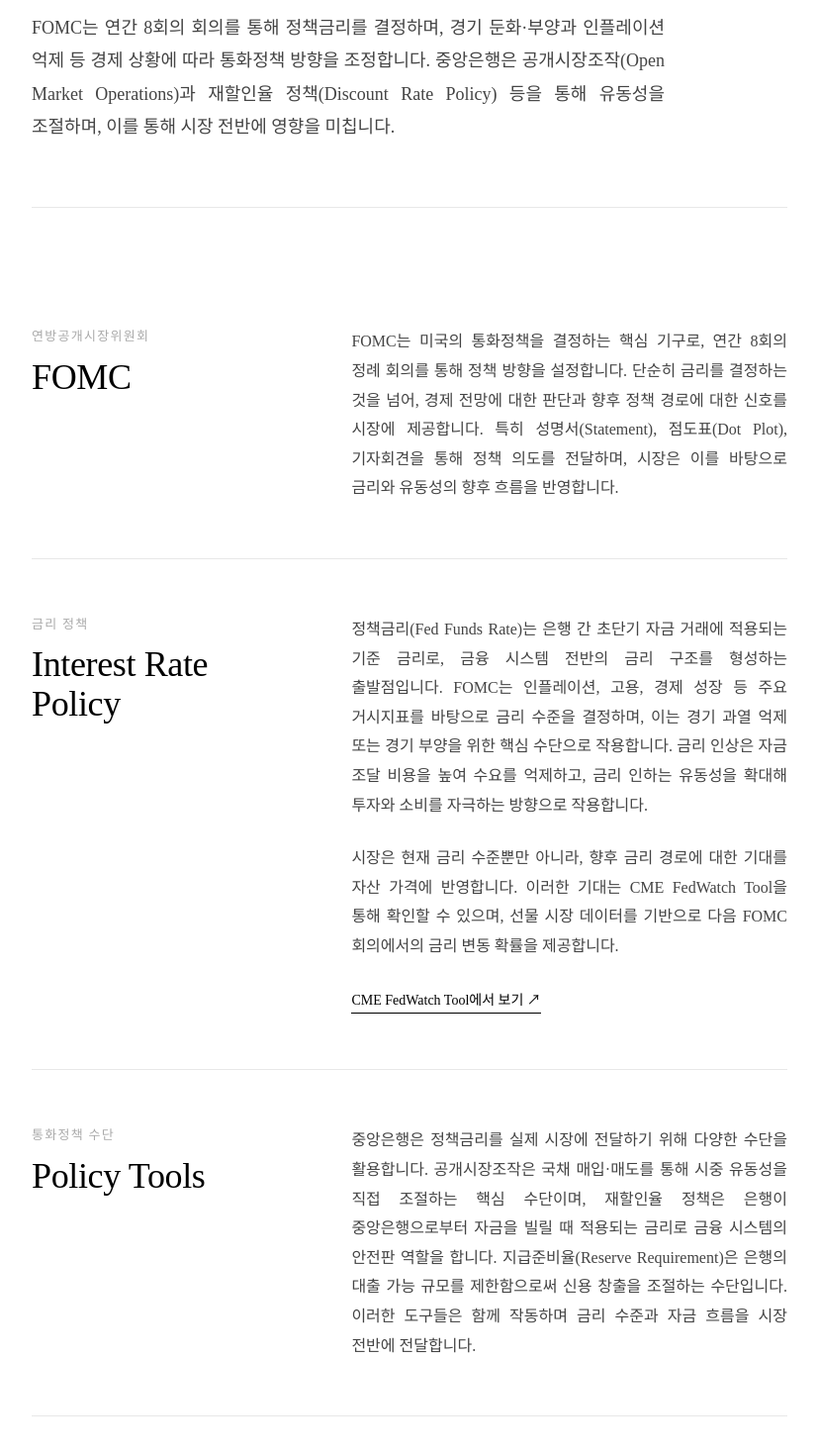
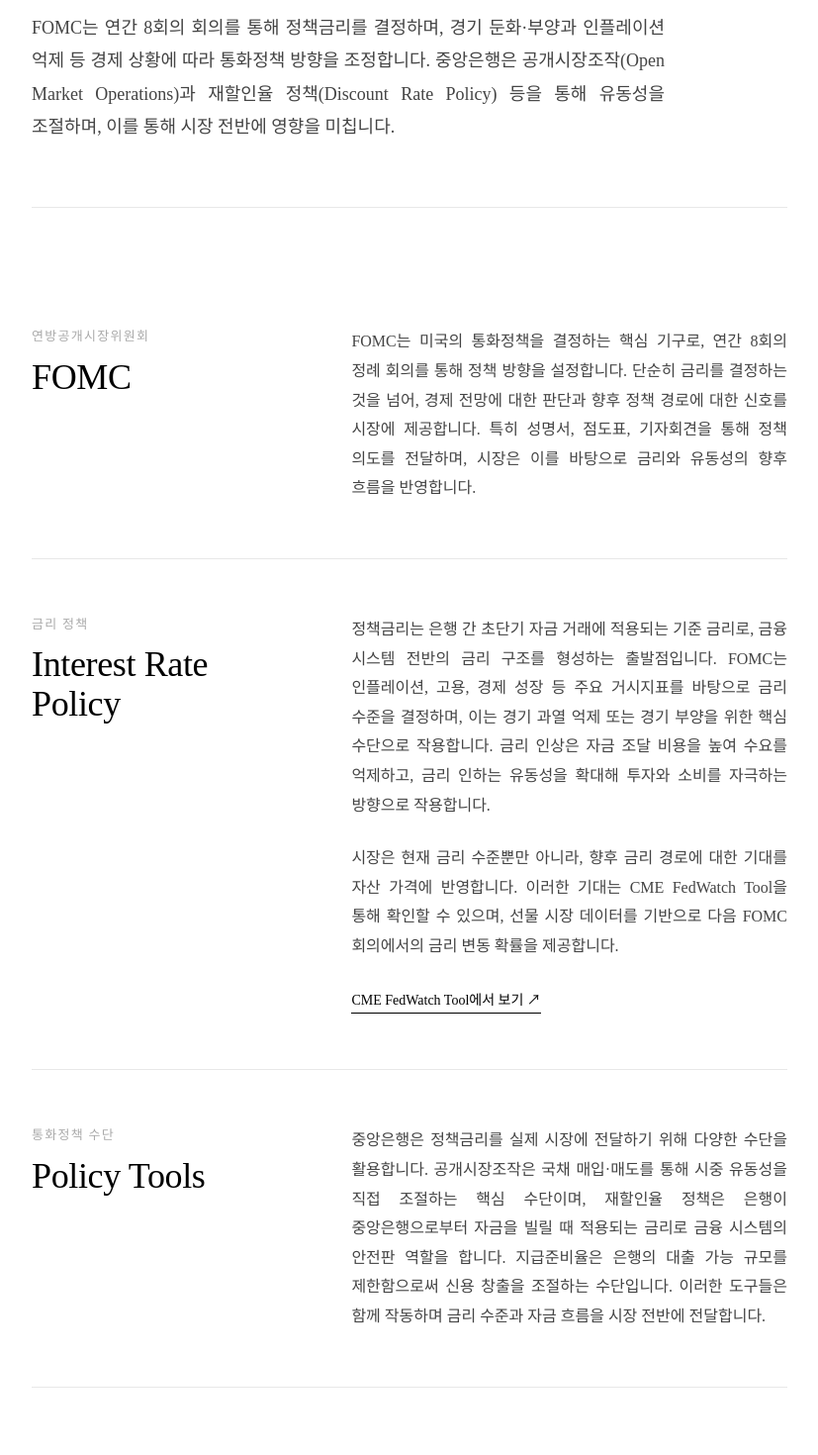
Before and after one commit to negamuster/yechanlee, a React (Vite) app: page /fed in a window 1280 px wide. Shown: the part 248-1718 px from the top of the page at 99% size, without its empty margins (226-1053 px from the left). Built offline with nearby package versions, Linux system fonts and the light colour scheme.

Commit message:
update home page

```diff
--- a/src/pages/00_Home.tsx
+++ b/src/pages/00_Home.tsx
@@ -76,7 +76,7 @@ export default function Home() {
         {/* ── NAV ── */}
         <nav style={{ padding: '32px 48px', display: 'flex', justifyContent: 'space-between', alignItems: 'center', borderBottom: '1px solid #e8e8e8' }}>
           <span style={{ fontSize: '24px', fontWeight: '600', letterSpacing: '-0.01em' }}>Anthracite</span>
-          <div style={{ display: 'flex', alignItems: 'center', gap: '20px', fontSize: '13px' }}>
+          <div style={{ display: 'flex', alignItems: 'center', gap: '20px', fontSize: '16px' }}>
             <span>Contact</span>
             <a href="mailto:yechan030102@gmail.com" style={{ color: '#000000', textDecoration: 'none', borderBottom: '1px solid #ccc' }}>
               yechan030102@gmail.com
--- a/src/pages/02_BondMarket.tsx
+++ b/src/pages/02_BondMarket.tsx
@@ -4,13 +4,13 @@ const sections = [
   {
     title: 'Key Rates',
     subtitle: '주요 금리',
-    desc: '채권 시장의 핵심은 다양한 만기의 국채 금리입니다. 단기 금리는 중앙은행의 정책금리에 민감하게 반응하는 반면, 장기 금리는 인플레이션 기대와 경제 성장 전망을 반영합니다. 특히 2년물과 10년물 국채 금리는 시장에서 가장 널리 사용되는 기준 지표로, 두 금리의 차이(스프레드)는 경기 국면을 판단하는 데 중요한 신호로 활용됩니다. 데이터를 볼 때는 단기 금리(정책 기대)와 장기 금리(성장·인플레이션 기대)가 각각 어떻게 움직이는지를 함께 확인하는 것이 중요하며, 두 금리가 같은 방향으로 움직이는지, 혹은 반대로 벌어지거나 좁혀지는지에 주목하면 시장이 현재 경기 국면을 어떻게 바라보는지를 파악할 수 있습니다.',
+    desc: '채권 시장의 핵심은 다양한 만기의 국채 금리입니다. 단기 금리는 중앙은행의 정책금리에 민감하게 반응하는 반면, 장기 금리는 인플레이션 기대와 경제 성장 전망을 반영합니다. 특히 2년물과 10년물 국채 금리는 시장에서 가장 널리 사용되는 기준 지표로, 두 금리의 차이는 경기 국면을 판단하는 데 중요한 신호로 활용됩니다. 데이터를 볼 때는 단기 금리(정책 기대)와 장기 금리(성장·인플레이션 기대)가 각각 어떻게 움직이는지를 함께 확인하는 것이 중요하며, 두 금리가 같은 방향으로 움직이는지, 혹은 반대로 벌어지거나 좁혀지는지에 주목하면 시장이 현재 경기 국면을 어떻게 바라보는지를 파악할 수 있습니다.',
     link: { url: 'https://fred.stlouisfed.org/series/DGS10', label: 'FRED — 10Y Treasury Yield에서 보기 ↗' },
   },
   {
     title: 'Yield Curve',
     subtitle: '수익률 곡선',
-    desc: '수익률 곡선(Yield Curve)은 만기가 다른 국채 금리를 연결한 곡선으로, 시장이 예상하는 금리 구조와 경기 방향을 보여주는 대표적인 선행지표입니다. 일반적으로는 장기 금리가 단기 금리보다 높은 우상향 형태를 보이지만, 단기 금리가 장기 금리를 초과하는 역전(Inversion) 상태는 경기 둔화 또는 침체 가능성을 시사하는 신호로 해석됩니다. 수익률 곡선을 볼 때는 단순한 금리 수준보다 곡선의 기울기 변화에 집중하는 것이 중요합니다. 곡선이 가팔라지면(Steepening) 경기 회복 기대가 반영된 것으로, 평탄화(Flattening)되면 성장 둔화 우려가 커지는 것으로, 역전(Inversion)되면 침체 가능성을 시장이 선반영하고 있는 것으로 해석할 수 있습니다.',
+    desc: '수익률 곡선은 만기가 다른 국채 금리를 연결한 곡선으로, 시장이 예상하는 금리 구조와 경기 방향을 보여주는 대표적인 선행지표입니다. 일반적으로는 장기 금리가 단기 금리보다 높은 우상향 형태를 보이지만, 단기 금리가 장기 금리를 초과하는 역전 상태는 경기 둔화 또는 침체 가능성을 시사하는 신호로 해석됩니다. 수익률 곡선을 볼 때는 단순한 금리 수준보다 곡선의 기울기 변화에 집중하는 것이 중요합니다. 곡선이 가팔라지면 경기 회복 기대가 반영된 것으로, 평탄화되면 성장 둔화 우려가 커지는 것으로, 역전되면 침체 가능성을 시장이 선반영하고 있는 것으로 해석할 수 있습니다.',
     link: { url: 'https://www.ustreasuryyieldcurve.com/', label: 'US Treasury Yield Curve에서 보기 ↗' },
   },
   {
--- a/src/pages/03_Fed.tsx
+++ b/src/pages/03_Fed.tsx
@@ -4,13 +4,13 @@ const sections = [
   {
     title: 'FOMC',
     subtitle: '연방공개시장위원회',
-    desc: 'FOMC는 미국의 통화정책을 결정하는 핵심 기구로, 연간 8회의 정례 회의를 통해 정책 방향을 설정합니다. 단순히 금리를 결정하는 것을 넘어, 경제 전망에 대한 판단과 향후 정책 경로에 대한 신호를 시장에 제공합니다. 특히 성명서(Statement), 점도표(Dot Plot), 기자회견을 통해 정책 의도를 전달하며, 시장은 이를 바탕으로 금리와 유동성의 향후 흐름을 반영합니다.',
+    desc: 'FOMC는 미국의 통화정책을 결정하는 핵심 기구로, 연간 8회의 정례 회의를 통해 정책 방향을 설정합니다. 단순히 금리를 결정하는 것을 넘어, 경제 전망에 대한 판단과 향후 정책 경로에 대한 신호를 시장에 제공합니다. 특히 성명서, 점도표, 기자회견을 통해 정책 의도를 전달하며, 시장은 이를 바탕으로 금리와 유동성의 향후 흐름을 반영합니다.',
     link: null,
   },
   {
     title: 'Interest Rate Policy',
     subtitle: '금리 정책',
-    desc: '정책금리(Fed Funds Rate)는 은행 간 초단기 자금 거래에 적용되는 기준 금리로, 금융 시스템 전반의 금리 구조를 형성하는 출발점입니다. FOMC는 인플레이션, 고용, 경제 성장 등 주요 거시지표를 바탕으로 금리 수준을 결정하며, 이는 경기 과열 억제 또는 경기 부양을 위한 핵심 수단으로 작용합니다. 금리 인상은 자금 조달 비용을 높여 수요를 억제하고, 금리 인하는 유동성을 확대해 투자와 소비를 자극하는 방향으로 작용합니다.',
+    desc: '정책금리는 은행 간 초단기 자금 거래에 적용되는 기준 금리로, 금융 시스템 전반의 금리 구조를 형성하는 출발점입니다. FOMC는 인플레이션, 고용, 경제 성장 등 주요 거시지표를 바탕으로 금리 수준을 결정하며, 이는 경기 과열 억제 또는 경기 부양을 위한 핵심 수단으로 작용합니다. 금리 인상은 자금 조달 비용을 높여 수요를 억제하고, 금리 인하는 유동성을 확대해 투자와 소비를 자극하는 방향으로 작용합니다.',
     linkDesc: '시장은 현재 금리 수준뿐만 아니라, 향후 금리 경로에 대한 기대를 자산 가격에 반영합니다. 이러한 기대는 CME FedWatch Tool을 통해 확인할 수 있으며, 선물 시장 데이터를 기반으로 다음 FOMC 회의에서의 금리 변동 확률을 제공합니다.',
     link: {
       url: 'https://www.cmegroup.com/markets/interest-rates/cme-fedwatch-tool.html',
@@ -20,7 +20,7 @@ const sections = [
   {
     title: 'Policy Tools',
     subtitle: '통화정책 수단',
-    desc: '중앙은행은 정책금리를 실제 시장에 전달하기 위해 다양한 수단을 활용합니다. 공개시장조작은 국채 매입·매도를 통해 시중 유동성을 직접 조절하는 핵심 수단이며, 재할인율 정책은 은행이 중앙은행으로부터 자금을 빌릴 때 적용되는 금리로 금융 시스템의 안전판 역할을 합니다. 지급준비율(Reserve Requirement)은 은행의 대출 가능 규모를 제한함으로써 신용 창출을 조절하는 수단입니다. 이러한 도구들은 함께 작동하며 금리 수준과 자금 흐름을 시장 전반에 전달합니다.',
+    desc: '중앙은행은 정책금리를 실제 시장에 전달하기 위해 다양한 수단을 활용합니다. 공개시장조작은 국채 매입·매도를 통해 시중 유동성을 직접 조절하는 핵심 수단이며, 재할인율 정책은 은행이 중앙은행으로부터 자금을 빌릴 때 적용되는 금리로 금융 시스템의 안전판 역할을 합니다. 지급준비율은 은행의 대출 가능 규모를 제한함으로써 신용 창출을 조절하는 수단입니다. 이러한 도구들은 함께 작동하며 금리 수준과 자금 흐름을 시장 전반에 전달합니다.',
     link: null,
   },
 ]
```
